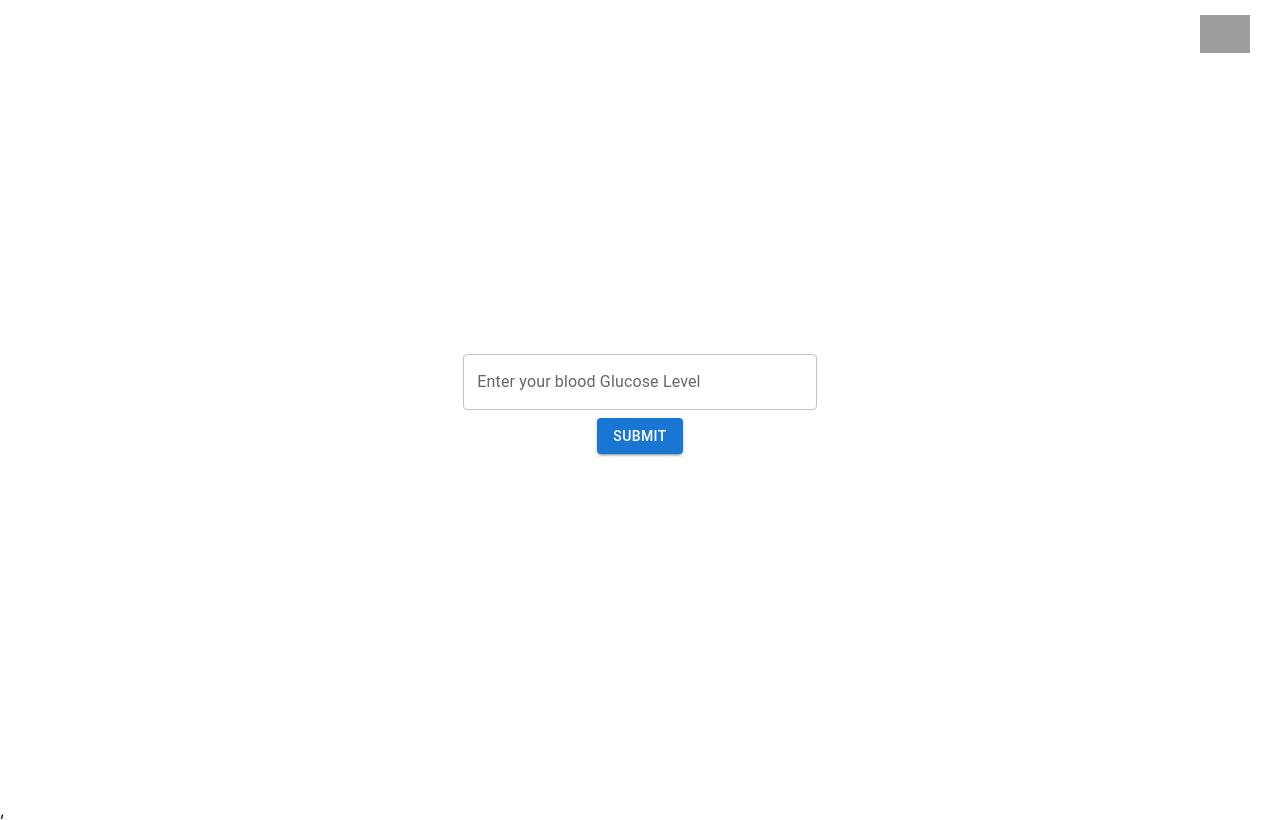
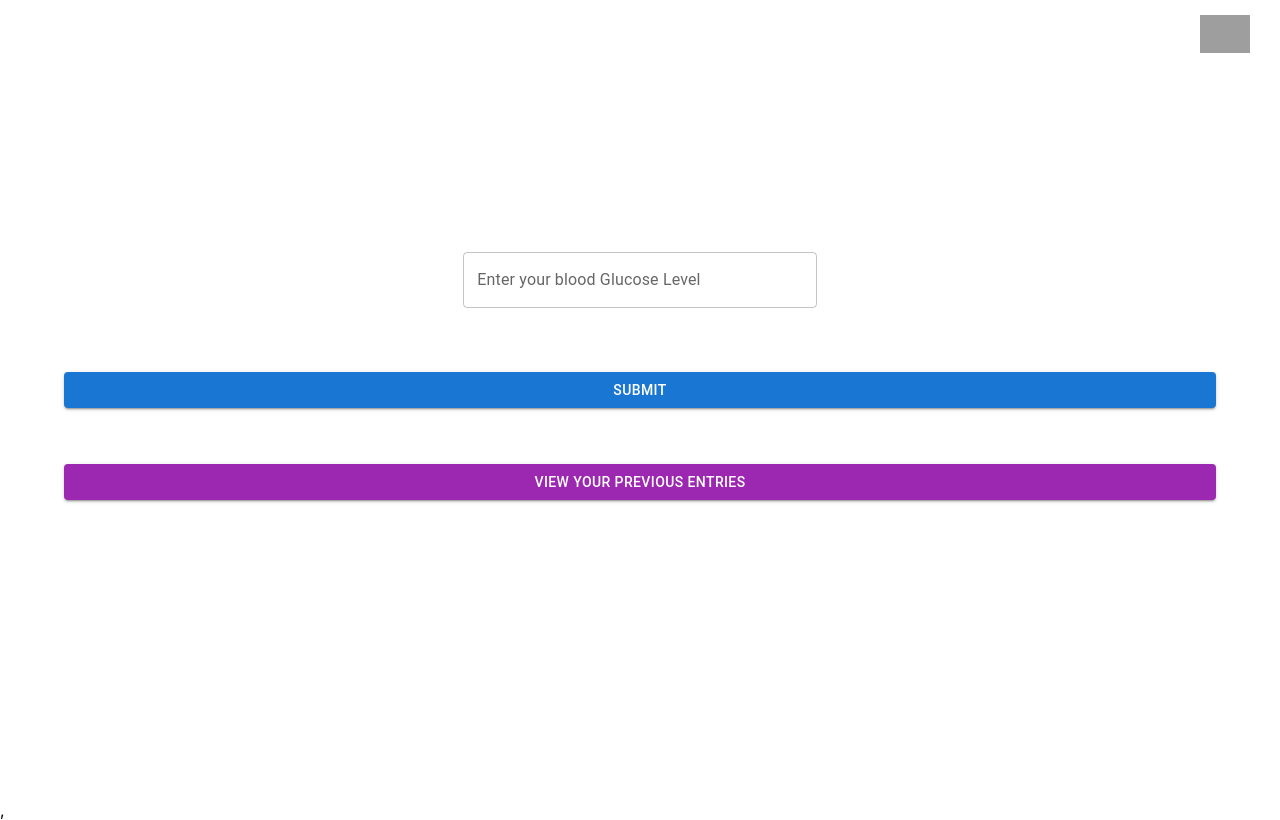
Before and after one commit to mrigank-bhargava/SOP, a React (Create React App) app: page /dashboard in a window 1280 px wide. Built offline with nearby package versions, Linux system fonts and the light colour scheme; grey boxes are pictures that could not be loaded.

Commit message:
add: button for prev entries

```diff
--- a/src/screens/Dashboard/index.js
+++ b/src/screens/Dashboard/index.js
@@ -17,15 +17,16 @@ const Dashboard = () => {
     const username = location.state.username;
     const password = location.state.password;
 
-    navigate("/result",{state: {
-      username: username,
-      password: password,
-      glucose: value
-    }});
+    navigate("/result", {
+      state: {
+        username: username,
+        password: password,
+        glucose: value,
+      },
+    });
   };
   return (
     <div className="wrapper">
-
       <img
         className="smalllogoBits"
         src="https://upload.wikimedia.org/wikipedia/en/d/d3/BITS_Pilani-Logo.svg"
@@ -37,9 +38,21 @@ const Dashboard = () => {
         label="Enter your blood Glucose Level"
         variant="outlined"
       />
-      <Button variant="contained" onClick={submitHandler}>
-        Submit
-      </Button>
+      <div className="btn-div">
+        <Button variant="contained" onClick={submitHandler}>
+          Submit
+        </Button>
+
+        <Button
+          onClick={() => {
+            navigate("/entries");
+          }}
+          variant="contained"
+          color="secondary"
+        >
+          View your previous entries
+        </Button>
+      </div>
     </div>
   );
 };
--- a/src/screens/Entries/index.js
+++ b/src/screens/Entries/index.js
@@ -23,8 +23,6 @@ const Login = () => {
               {index +
                 " Username: " +
                 item.username +
-                " Password: " +
-                item.password +
                 " Glucose Level: " +
                 item.glucose}
             </p>
```
